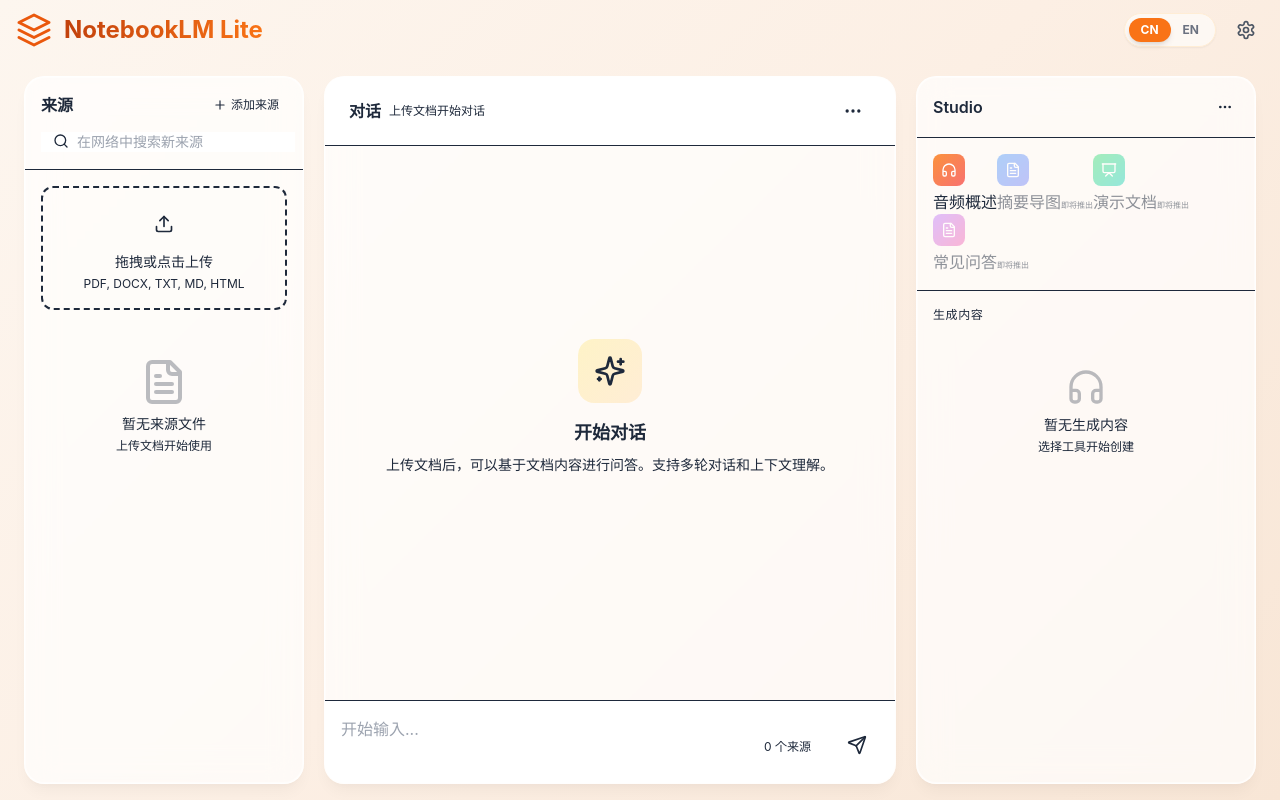
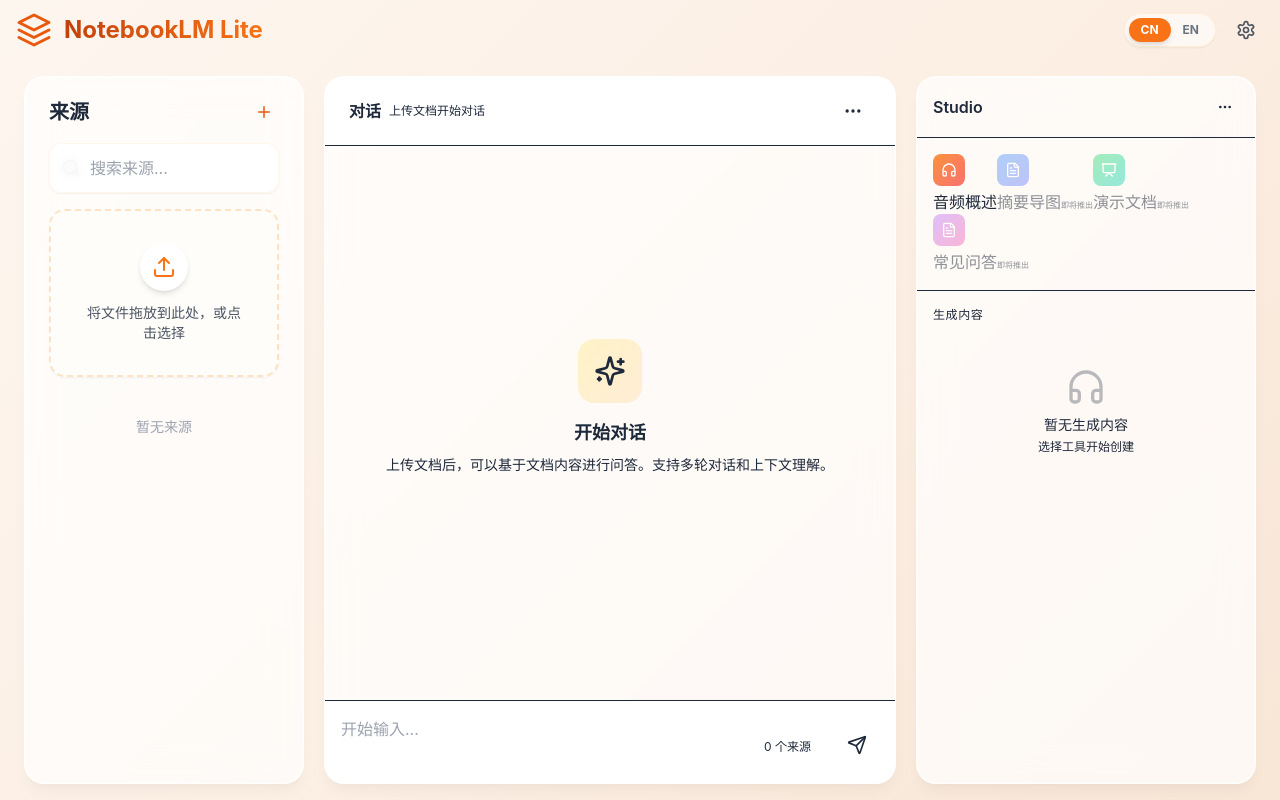
Before and after one commit to LRriver/NotebookLM-Lite, a React (Vite) app in the folder frontend/: page / in a window 1280 px wide. Built offline with nearby package versions, Linux system fonts and the light colour scheme.

Commit message:
feat(frontend): add i18n support to SourcePanel

```diff
--- a/frontend/src/components/SourcePanel.tsx
+++ b/frontend/src/components/SourcePanel.tsx
@@ -1,36 +1,32 @@
 import React, { useRef, useState } from 'react';
-import { Upload, FileText, X, File, Plus, Search, CheckCircle2, Loader2 } from 'lucide-react';
+import { Upload, X, Plus, Search, CheckCircle2, Loader2 } from 'lucide-react';
 import type { UploadedFile } from '../App';
+import { useLanguage, translations } from '../App';
 
 interface SourcePanelProps {
     files: UploadedFile[];
     onFilesChange: (files: UploadedFile[]) => void;
 }
 
-const FILE_ICONS: Record<string, string> = {
-    'application/pdf': '📄',
-    'application/vnd.openxmlformats-officedocument.wordprocessingml.document': '📘',
-    'text/plain': '📝',
-    'text/markdown': '📑',
-    'text/html': '🌐',
-};
-
 const ACCEPT_STRING = '.pdf,.docx,.txt,.md,.html,.htm';
 
-export const SourcePanel: React.FC<SourcePanelProps> = ({ files, onFilesChange }) => {
-    const [isDragging, setIsDragging] = useState(false);
-    const [searchQuery, setSearchQuery] = useState('');
-    const fileInputRef = useRef<HTMLInputElement>(null);
-
-    const getFileIcon = (type: string, name: string) => {
+const getFileIcon = (name: string) => {
     const ext = name.split('.').pop()?.toLowerCase();
     if (ext === 'pdf') return '📄';
     if (ext === 'docx' || ext === 'doc') return '📘';
     if (ext === 'txt') return '📝';
     if (ext === 'md') return '📑';
     if (ext === 'html' || ext === 'htm') return '🌐';
-        return FILE_ICONS[type] || '📄';
+    return '📄';
 };
+
+export const SourcePanel: React.FC<SourcePanelProps> = ({ files, onFilesChange }) => {
+    const { lang } = useLanguage();
+    const t = translations[lang];
+
+    const [isDragging, setIsDragging] = useState(false);
+    const [searchQuery, setSearchQuery] = useState('');
+    const fileInputRef = useRef<HTMLInputElement>(null);
 
     const isSupported = (file: File): boolean => {
         const ext = file.name.split('.').pop()?.toLowerCase();
@@ -50,17 +46,11 @@ export const SourcePanel: React.FC<SourcePanelProps> = ({ files, onFilesChange }
         try {
             const formData = new FormData();
             formData.append('file', file);
-
-            const response = await fetch('/api/documents/upload', {
-                method: 'POST',
-                body: formData
-            });
-
+            const response = await fetch('/api/documents/upload', { method: 'POST', body: formData });
             if (!response.ok) throw new Error('Upload failed');
-
             const data = await response.json();
             return { ...uploadedFile, status: 'success', docId: data.id };
-        } catch (error) {
+        } catch {
             return { ...uploadedFile, status: 'error' };
         }
     };
@@ -68,7 +58,7 @@ export const SourcePanel: React.FC<SourcePanelProps> = ({ files, onFilesChange }
     const handleFiles = async (fileList: FileList) => {
         const validFiles = Array.from(fileList).filter(isSupported);
         if (validFiles.length === 0) {
-            alert('请选择支持的文件格式: PDF, DOCX, TXT, MD, HTML');
+            alert('Please select supported files: PDF, DOCX, TXT, MD, HTML');
             return;
         }
 
@@ -80,76 +70,57 @@ export const SourcePanel: React.FC<SourcePanelProps> = ({ files, onFilesChange }
             status: 'uploading' as const
         }));
 
-        const newFiles = [...files, ...placeholders];
-        onFilesChange(newFiles);
-
+        onFilesChange([...files, ...placeholders]);
         const results = await Promise.all(validFiles.map(uploadFile));
-        const updatedFiles = [...files, ...results];
-        onFilesChange(updatedFiles);
+        onFilesChange([...files, ...results]);
     };
 
     const handleDrop = (e: React.DragEvent) => {
         e.preventDefault();
         setIsDragging(false);
-        if (e.dataTransfer.files?.length > 0) {
-            handleFiles(e.dataTransfer.files);
-        }
-    };
-
-    const removeFile = (id: string) => {
-        onFilesChange(files.filter(f => f.id !== id));
+        if (e.dataTransfer.files?.length > 0) handleFiles(e.dataTransfer.files);
     };
 
     const filteredFiles = files.filter(f =>
         f.name.toLowerCase().includes(searchQuery.toLowerCase())
     );
 
-    const successCount = files.filter(f => f.status === 'success').length;
-
     return (
-        <div className="flex flex-col h-full">
-            {/* Header */}
-            <div className="p-4 border-b border-[var(--border-light)]">
-                <div className="flex items-center justify-between mb-3">
-                    <h2 className="font-semibold text-[var(--warm-800)]">来源</h2>
-                    <button
-                        onClick={() => fileInputRef.current?.click()}
-                        className="flex items-center gap-1 px-2 py-1 text-xs font-medium text-[var(--primary-600)] hover:bg-[var(--primary-50)] rounded-md transition-colors"
-                    >
-                        <Plus className="w-3.5 h-3.5" />
-                        添加来源
+        <>
+            <div className="panel-header">
+                <h2>{t.sources}</h2>
+                <button onClick={() => fileInputRef.current?.click()} className="p-1.5 rounded-lg hover:bg-orange-50 text-orange-600 transition-colors">
+                    <Plus size={18} />
                 </button>
             </div>
 
+            <div className="panel-body">
                 {/* Search */}
-                <div className="relative">
-                    <Search className="absolute left-3 top-1/2 -translate-y-1/2 w-4 h-4 text-[var(--warm-400)]" />
+                <div className="relative mb-4 group">
+                    <Search className="absolute left-3 top-1/2 -translate-y-1/2 w-5 h-5 text-gray-400 group-focus-within:text-orange-500 transition-colors" />
                     <input
                         type="text"
                         value={searchQuery}
                         onChange={(e) => setSearchQuery(e.target.value)}
-                        placeholder="在网络中搜索新来源"
-                        className="input pl-9 text-sm"
+                        placeholder={t.searchPlaceholder}
+                        className="w-full bg-white/80 backdrop-blur-sm border border-orange-100/50 rounded-xl py-3 pl-10 pr-4 shadow-sm focus:outline-none focus:ring-2 focus:ring-orange-200 focus:border-orange-300 transition-all placeholder:text-gray-400"
                     />
                 </div>
-            </div>
 
-            {/* Upload Area */}
+                {/* Upload Zone */}
                 <div
-                className={`mx-4 mt-4 p-4 border-2 border-dashed rounded-xl flex flex-col items-center justify-center cursor-pointer transition-all ${isDragging
-                        ? 'border-[var(--primary-400)] bg-[var(--primary-50)]'
-                        : 'border-[var(--border-medium)] hover:border-[var(--primary-300)] hover:bg-[var(--warm-50)]'
-                    }`}
+                    className={`border-2 border-dashed rounded-2xl p-8 flex flex-col items-center justify-center text-center cursor-pointer transition-all gap-3 shadow-sm ${isDragging
+                        ? 'border-orange-400 bg-orange-50'
+                        : 'border-orange-300/40 bg-[#FFFDF9]/60 hover:bg-orange-50/80 hover:border-orange-300'}`}
                     onClick={() => fileInputRef.current?.click()}
                     onDragOver={(e) => { e.preventDefault(); setIsDragging(true); }}
                     onDragLeave={() => setIsDragging(false)}
                     onDrop={handleDrop}
                 >
-                <div className="w-10 h-10 mb-2 rounded-full bg-[var(--primary-100)] flex items-center justify-center">
-                    <Upload className="w-5 h-5 text-[var(--primary-600)]" />
+                    <div className="w-12 h-12 bg-white rounded-full shadow-md flex items-center justify-center text-orange-500 group-hover:scale-110 transition-transform">
+                        <Upload size={24} />
                     </div>
-                <p className="text-sm font-medium text-[var(--warm-700)]">拖拽或点击上传</p>
-                <p className="text-xs text-[var(--warm-400)] mt-1">PDF, DOCX, TXT, MD, HTML</p>
+                    <p className="text-sm font-medium text-gray-600 whitespace-pre-line">{t.dragDropText}</p>
                     <input
                         type="file"
                         ref={fileInputRef}
@@ -160,60 +131,42 @@ export const SourcePanel: React.FC<SourcePanelProps> = ({ files, onFilesChange }
                     />
                 </div>
 
-            {/* File Stats */}
-            {files.length > 0 && (
-                <div className="mx-4 mt-3 flex items-center gap-2">
-                    <span className="text-xs text-[var(--warm-500)]">
-                        已选择所有来源
-                    </span>
-                    <span className="badge badge-success text-xs">
-                        <CheckCircle2 className="w-3 h-3 mr-1" />
-                        {successCount} 个文件
-                    </span>
+                {/* File List */}
+                <div className="mt-4 space-y-3">
+                    {files.length === 0 && (
+                        <div className="text-center py-6">
+                            <p className="text-sm text-gray-400">{lang === 'zh' ? '暂无来源' : 'No sources yet'}</p>
                         </div>
                     )}
 
-            {/* File List */}
-            <div className="flex-1 overflow-y-auto p-4 space-y-2">
                     {filteredFiles.map((file) => (
-                    <div
-                        key={file.id}
-                        className={`file-item group ${file.status === 'uploading' ? 'animate-pulse' : ''}`}
+                        <div key={file.id} className={`group relative bg-white/90 backdrop-blur-sm p-3 rounded-xl border transition-all cursor-pointer flex items-center gap-3 ${file.status === 'success' ? 'border-orange-200 shadow-sm' : 'border-transparent hover:border-gray-200'}`}>
+                            <div className="w-11 h-11 bg-orange-50 rounded-lg flex flex-col items-center justify-center shadow-inner shrink-0">
+                                <span className="text-xl">{getFileIcon(file.name)}</span>
+                            </div>
+                            <div className="flex-1 min-w-0">
+                                <div className="font-semibold text-[13px] text-gray-800 truncate">{file.name}</div>
+                                <div className="flex items-center gap-2 text-[11px] text-gray-400 mt-0.5 font-medium">
+                                    <span>{(file.size / 1024).toFixed(1)} KB</span>
+                                    {file.status === 'uploading' && <Loader2 size={10} className="animate-spin text-orange-500" />}
+                                    {file.status === 'error' && <span className="text-red-500">Error</span>}
+                                </div>
+                            </div>
+                            {file.status === 'success' && (
+                                <div className="w-5 h-5 bg-orange-500 rounded-full flex items-center justify-center shadow-md">
+                                    <CheckCircle2 size={12} className="text-white" />
+                                </div>
+                            )}
+                            <button
+                                onClick={(e) => { e.stopPropagation(); onFilesChange(files.filter(f => f.id !== file.id)); }}
+                                className="p-1 hover:bg-gray-100 rounded text-gray-400 hover:text-gray-600 opacity-0 group-hover:opacity-100 transition-opacity"
                             >
-                        <span className="text-xl mr-3">{getFileIcon(file.type, file.name)}</span>
-                        <div className="flex-1 min-w-0">
-                            <p className="text-sm font-medium text-[var(--warm-800)] truncate">
-                                {file.name}
-                            </p>
-                            <p className="text-xs text-[var(--warm-400)]">
-                                {(file.size / 1024).toFixed(1)} KB
-                                {file.status === 'uploading' && (
-                                    <span className="ml-2 text-[var(--primary-500)]">
-                                        <Loader2 className="w-3 h-3 inline animate-spin" /> 上传中...
-                                    </span>
-                                )}
-                                {file.status === 'error' && (
-                                    <span className="ml-2 text-[var(--error)]">上传失败</span>
-                                )}
-                            </p>
-                        </div>
-                        <button
-                            onClick={(e) => { e.stopPropagation(); removeFile(file.id); }}
-                            className="p-1 opacity-0 group-hover:opacity-100 hover:bg-[var(--warm-100)] rounded transition-all"
-                        >
-                            <X className="w-4 h-4 text-[var(--warm-400)]" />
+                                <X size={14} />
                             </button>
                         </div>
                     ))}
-
-                {files.length === 0 && (
-                    <div className="text-center py-8 text-[var(--warm-400)]">
-                        <FileText className="w-12 h-12 mx-auto mb-2 opacity-30" />
-                        <p className="text-sm">暂无来源文件</p>
-                        <p className="text-xs mt-1">上传文档开始使用</p>
-                    </div>
-                )}
                 </div>
             </div>
+        </>
     );
 };
```
Lines whose indentation alone changed are shown as unchanged.
